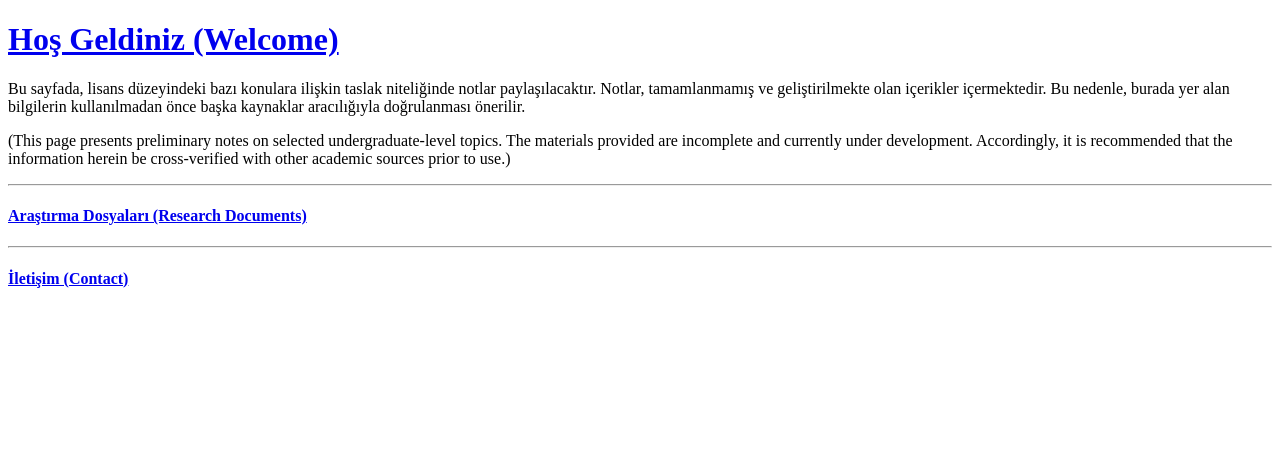
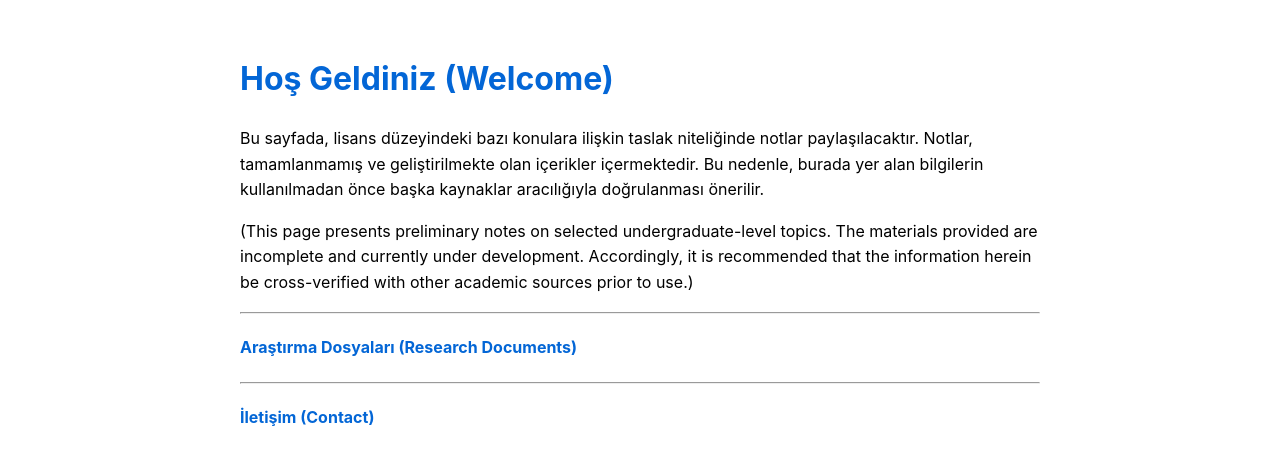
Before and after one commit to tburakarslan/tburakarslan.github.io, a Jekyll site: the page built from index.md, in a window 1280 px wide. Shown: the top 465 px of the page. Built offline with Jekyll 4.4.1, drawn with Linux system fonts in a browser that asks for light colours; our own code applies the rules of GitHub Pages for plain Markdown files.

Commit message:
Update default.html

```diff
--- a/_layouts/default.html
+++ b/_layouts/default.html
@@ -3,6 +3,33 @@
   <head>
     <meta charset="UTF-8">
     <title>{{ page.title | default: "Burak Arslan" }}</title>
+    <meta name="viewport" content="width=device-width, initial-scale=1.0">
+
+    <!-- Basit bir stil tanımı -->
+    <style>
+      body {
+        max-width: 800px;
+        margin: 0 auto;
+        padding: 2rem;
+        font-family: -apple-system, BlinkMacSystemFont, "Segoe UI", Roboto, Helvetica, Arial, sans-serif;
+        line-height: 1.6;
+        background-color: #ffffff;
+        color: #000000;
+      }
+      a {
+        color: #0366d6;
+        text-decoration: none;
+      }
+      a:hover {
+        text-decoration: underline;
+      }
+      code {
+        background-color: #f6f8fa;
+        padding: 0.2em 0.4em;
+        border-radius: 3px;
+        font-size: 90%;
+      }
+    </style>
 
     <!-- MathJax -->
     <script type="text/x-mathjax-config">
```
Lines whose indentation alone changed are shown as unchanged.
